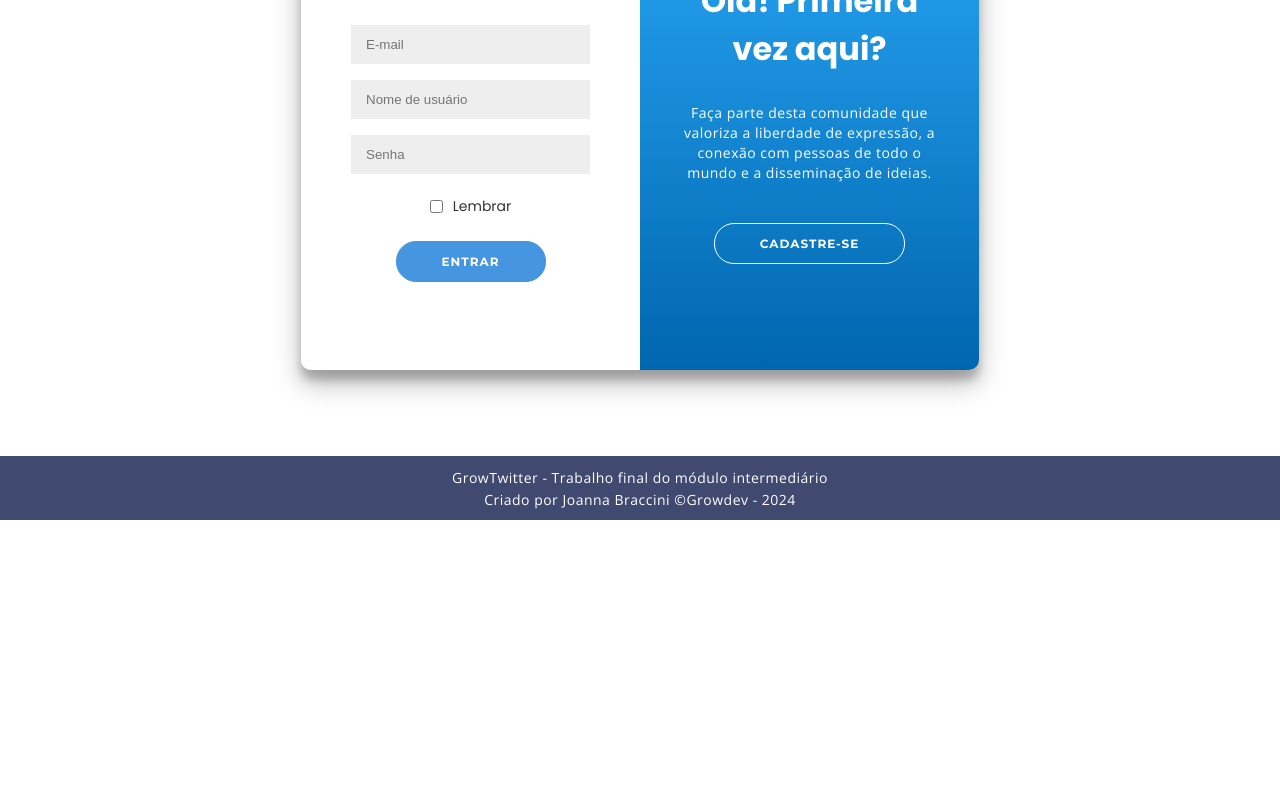
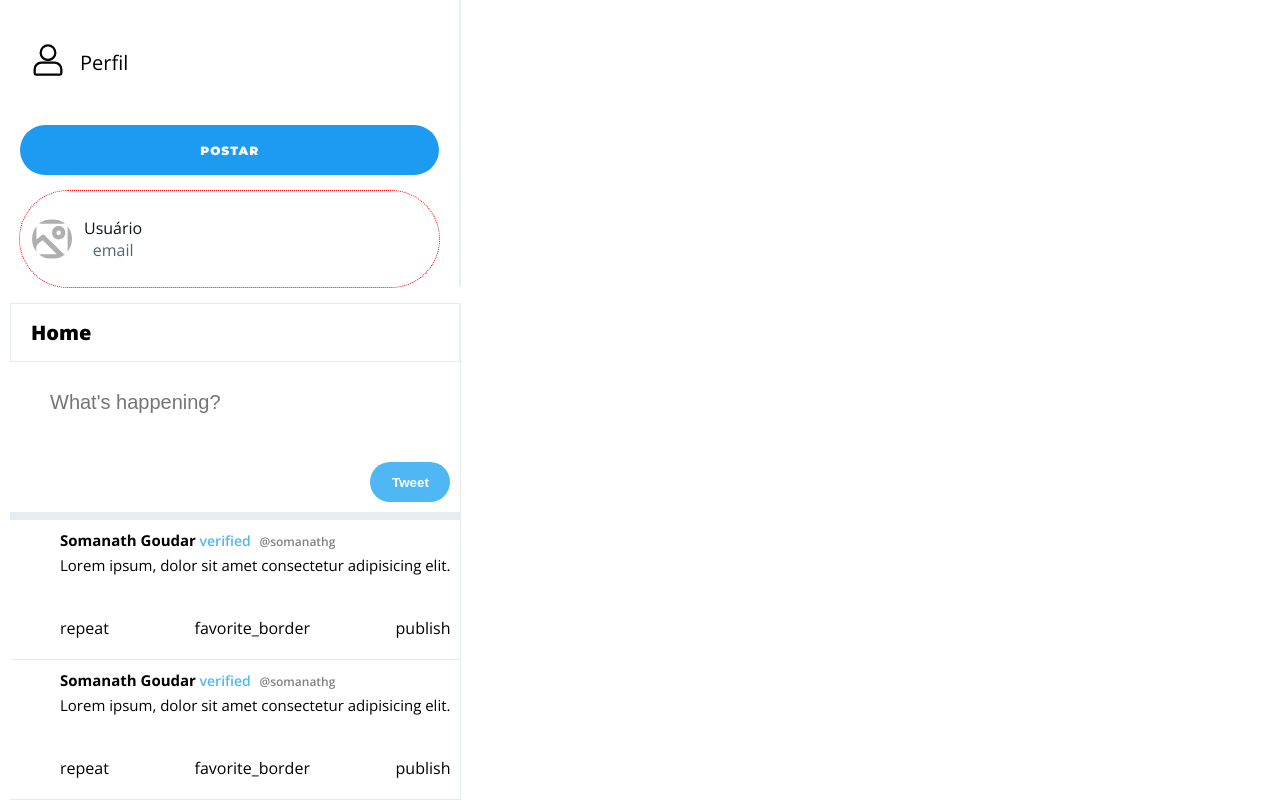
Before and after one commit to JoannaBraccini/GrowTwitter-FrontEnd, a React (Vite) app: page / in a window 1280 px wide. Shown: the part 280-1082 px from the top of the page. Before the commit the page ends 800 px from the top, so only its background shows below. Built offline with nearby package versions, Linux system fonts and the light colour scheme; no server answers.

Commit message:
correção rota feed, add msg dinâmicas no loader da pg sign

```diff
--- a/src/configs/routes/AppRoutes.tsx
+++ b/src/configs/routes/AppRoutes.tsx
@@ -6,7 +6,7 @@ import { Explore } from "../../pages/Explore";
 import { Error } from "../../pages/Error";
 
 const router = createBrowserRouter([
-  { path: "/", element: <Sign /> },
+  { path: "/", element: <Feed /> },
   { path: "/sign", element: <Sign /> },
   { path: "/profile", element: <Profile /> },
   { path: "/explore", element: <Explore /> },
--- a/src/pages/Feed.tsx
+++ b/src/pages/Feed.tsx
@@ -1,9 +1,82 @@
+import { FeedStyle } from "../components/Feed/FeedStyle";
 import { DefaultLayout } from "../configs/layouts/DefaultLayout";
 
 export function Feed() {
   return (
     <DefaultLayout>
-      <Feed />
+      <FeedStyle>
+        <div className="feed-header">
+          <h2>Home</h2>
+        </div>
+
+        <div className="tweetBox">
+          <form>
+            <div className="tweetbox-input">
+              <img src="" alt="" />
+              <input type="text" placeholder="What's happening?" />
+            </div>
+            <button className="tweetBox-tweetButton">Tweet</button>
+          </form>
+        </div>
+
+        <div className="post">
+          <div className="post-avatar">
+            <img src="" alt="" />
+          </div>
+
+          <div className="post-body">
+            <div className="post-header">
+              <div className="post-headerText">
+                <h3>
+                  Somanath Goudar
+                  <span className="post-headerSpecial">
+                    <span className="icons post-badge"> verified </span>
+                    @somanathg
+                  </span>
+                </h3>
+              </div>
+              <div className="post-headerDescription">
+                <p>Lorem ipsum, dolor sit amet consectetur adipisicing elit.</p>
+              </div>
+            </div>
+            <img src="" alt="" />
+            <div className="post-footer">
+              <span className="icons"> repeat </span>
+              <span className="icons"> favorite_border </span>
+              <span className="icons"> publish </span>
+            </div>
+          </div>
+        </div>
+
+        <div className="post">
+          <div className="post-avatar">
+            <img src="" alt="" />
+          </div>
+
+          <div className="post-body">
+            <div className="post-header">
+              <div className="post-headerText">
+                <h3>
+                  Somanath Goudar
+                  <span className="post-headerSpecial">
+                    <span className="icons post-badge"> verified </span>
+                    @somanathg
+                  </span>
+                </h3>
+              </div>
+              <div className="post-headerDescription">
+                <p>Lorem ipsum, dolor sit amet consectetur adipisicing elit.</p>
+              </div>
+            </div>
+            <img src="" alt="" />
+            <div className="post-footer">
+              <span className="icons"> repeat </span>
+              <span className="icons"> favorite_border </span>
+              <span className="icons"> publish </span>
+            </div>
+          </div>
+        </div>
+      </FeedStyle>
     </DefaultLayout>
   );
 }
--- a/src/pages/Sign.tsx
+++ b/src/pages/Sign.tsx
@@ -14,6 +14,7 @@ export function Sign() {
   const navigate = useNavigate();
   const [signIn, toggle] = React.useState(true);
   const [loading, setLoading] = useState<boolean>(false);
+  const [loaderMessage, setLoaderMessage] = useState("Aguarde...");
   const [checked, setChecked] = useState(false);
   const [toastProps, setToastProps] = useState<Toast>();
   const token = getToken();
@@ -26,6 +27,26 @@ export function Sign() {
       document.body.classList.remove("sign-page");
     };
   }, []);
+
+  useEffect(() => {
+    if (loading) {
+      const messages = [
+        "Aguarde...",
+        "Só mais um momento...",
+        "Estamos quase lá!",
+      ];
+      let index = 0;
+
+      const interval = setInterval(() => {
+        index = (index + 1) % messages.length;
+        setLoaderMessage(messages[index]);
+      }, 5000); // Alterar a mensagem a cada 5 segundos
+
+      return () => clearInterval(interval); // Limpa o intervalo quando o loading for falso
+    } else {
+      setLoaderMessage("Aguarde..."); // Reseta a mensagem quando o loading termina
+    }
+  }, [loading]);
 
   function showToast(type: "success" | "error", message: string) {
     setToastProps({ type, message, duration: 3000 });
@@ -91,12 +112,12 @@ export function Sign() {
     sessionStorage.setItem("token", response.data!.token);
 
     showToast("success", response.message);
-    navigate("/feed");
+    navigate("/");
   }
 
   useEffect(() => {
     if (token) {
-      navigate("/feed");
+      navigate("/");
       return;
     }
   }, [token, navigate]);
@@ -209,7 +230,7 @@ export function Sign() {
           </div>
         </div>
       </div>
-      <Loader isLoading={loading} message="Aguarde..." />
+      <Loader isLoading={loading} message={loaderMessage} />
       {toastProps && (
         <ToastResponse
           message={toastProps.message}
```
Also changed, not shown: src/components/Feed/Feed.tsx (deleted, +0 -79 lines).
